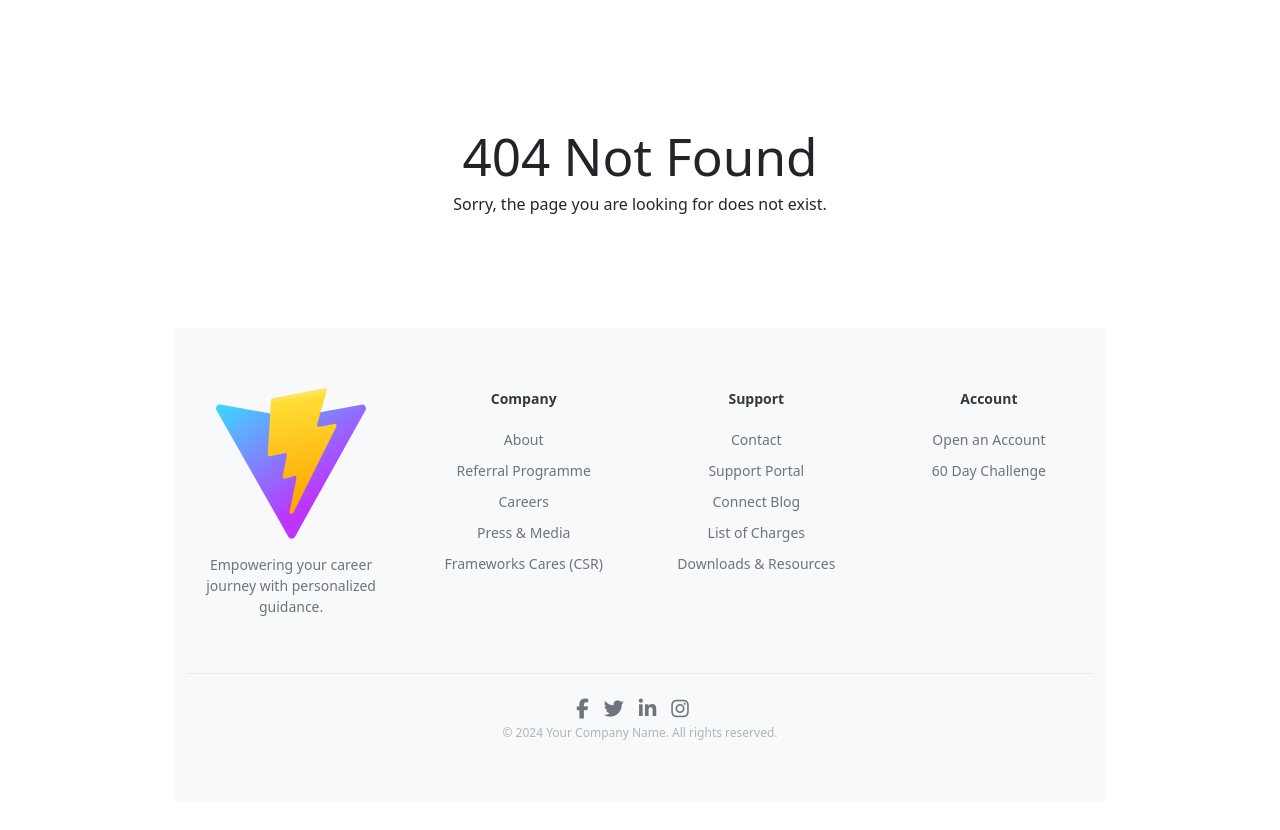
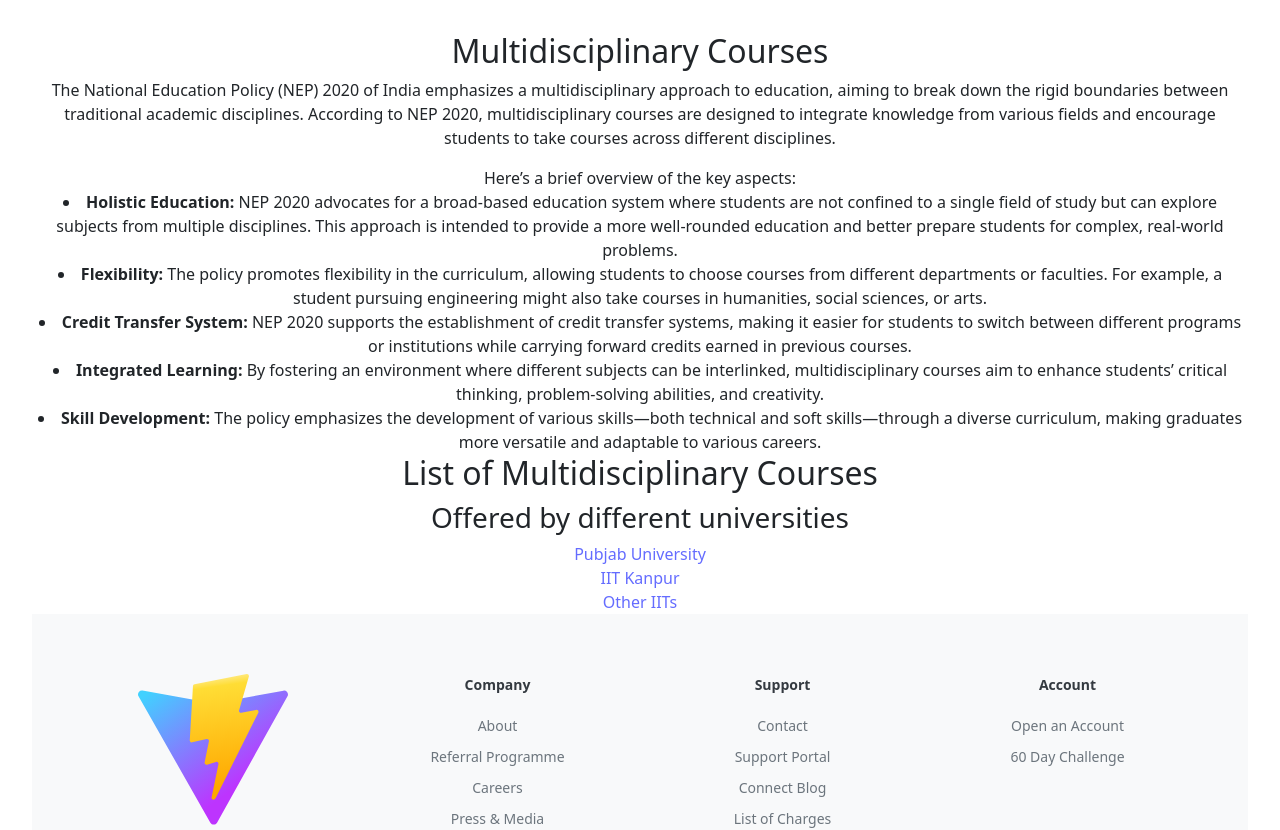
Before and after one commit to Black-Jade0/SIH_Jade, a React (Vite) app: page /multicourses in a window 1280 px wide. Shown: the top 830 px of the page. Built offline with nearby package versions, Linux system fonts and the light colour scheme.

Commit message:
Multicourses component added

```diff
--- a/src/App.jsx
+++ b/src/App.jsx
@@ -17,6 +17,8 @@
 import MoreinfoPage from "./Components/MoreinfoPage.jsx";
 import Signin from "./landing_page/signin/Signin.jsx";
 import FetchMoreInfoPage from "./Components/fetchMoreInfopage.jsx";
+import MultiCourses from "./Components/Multicourses.jsx";
+import IITlink from "./Components/Multicourses/IITkanpur.jsx";
 
 
 function App() {
@@ -36,7 +38,8 @@
                 <Route path="/searchcareers" element={<Searchcareers />} />
                 <Route path="/traits/:code/:key" element={<FetchMoreInfoPage />} />
                 <Route path="/moreinfopage/:code" element={<MoreinfoPage />} />
-
+                <Route path="/multicourses" element={<MultiCourses />} />
+                <Route path="/multicourses/iitkanpur" element={<IITlink />} />
                 <Route path="*" element={<NotFound />} />
             </Routes>
             <Footer />
--- /dev/null
+++ b/src/Components/Multicourses.jsx
@@ -0,0 +1,23 @@
+import { Link } from "react-router-dom";
+
+const MultiCourses=()=>{
+    return <div>
+        <h2>Multidisciplinary Courses</h2>
+        <p>The National Education Policy (NEP) 2020 of India emphasizes a multidisciplinary approach to education, aiming to break down the rigid boundaries between traditional academic disciplines. According to NEP 2020, multidisciplinary courses are designed to integrate knowledge from various fields and encourage students to take courses across different disciplines.</p>
+        <div>
+        Here’s a brief overview of the key aspects:
+        <li><strong>Holistic Education: </strong>NEP 2020 advocates for a broad-based education system where students are not confined to a single field of study but can explore subjects from multiple disciplines. This approach is intended to provide a more well-rounded education and better prepare students for complex, real-world problems.</li>
+        <li><strong>Flexibility: </strong>The policy promotes flexibility in the curriculum, allowing students to choose courses from different departments or faculties. For example, a student pursuing engineering might also take courses in humanities, social sciences, or arts.</li>
+        <li><strong>Credit Transfer System: </strong>NEP 2020 supports the establishment of credit transfer systems, making it easier for students to switch between different programs or institutions while carrying forward credits earned in previous courses.</li>
+        <li><strong>Integrated Learning: </strong>By fostering an environment where different subjects can be interlinked, multidisciplinary courses aim to enhance students’ critical thinking, problem-solving abilities, and creativity.</li>
+        <li><strong>Skill Development: </strong>The policy emphasizes the development of various skills—both technical and soft skills—through a diverse curriculum, making graduates more versatile and adaptable to various careers.</li>
+        </div>
+        <h2>List of Multidisciplinary Courses </h2>
+        <h3>Offered by different universities</h3>
+        <a href="https://nep.puchd.ac.in/mdc.pdf">Pubjab University</a><br/>
+        <Link to={"/multicourses/iitkanpur"}>IIT Kanpur</Link><br/>
+        <Link to={"/multicourses/otheriits"}>Other IITs</Link>
+    </div>
+}
+
+export default MultiCourses;
--- /dev/null
+++ b/src/Components/Multicourses/IITkanpur.jsx
@@ -0,0 +1,15 @@
+const IITlink=()=>{
+    return <div>
+        <h2>MULTIDISCIPLINARY PROGRAMMES
+        </h2>
+        <h3>BACHELOR OF TECHNOLOGY (B.TECH.)</h3>
+        <div>
+        <li>Engineering Science (Mechanics)</li>
+        <li>Engineering Science (Energy, Environment & Climate)</li>
+        </div>
+        View complete programmes list at <a href="https://www.iitk.ac.in/doaa/academic-programmes">offical site.</a>
+        </div>
+
+}
+
+export default IITlink;
```
Also changed, not shown: src/Components/Multicourses/OtherIITs.jsx (added, +16 -0 lines).
